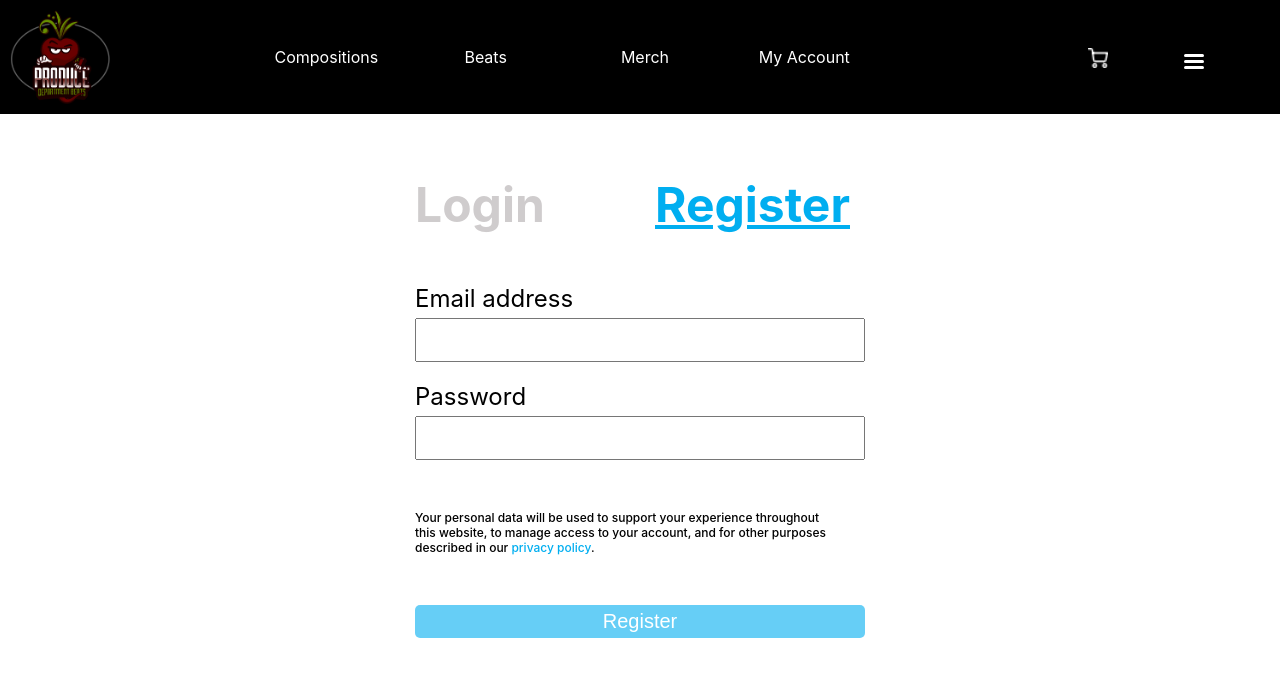
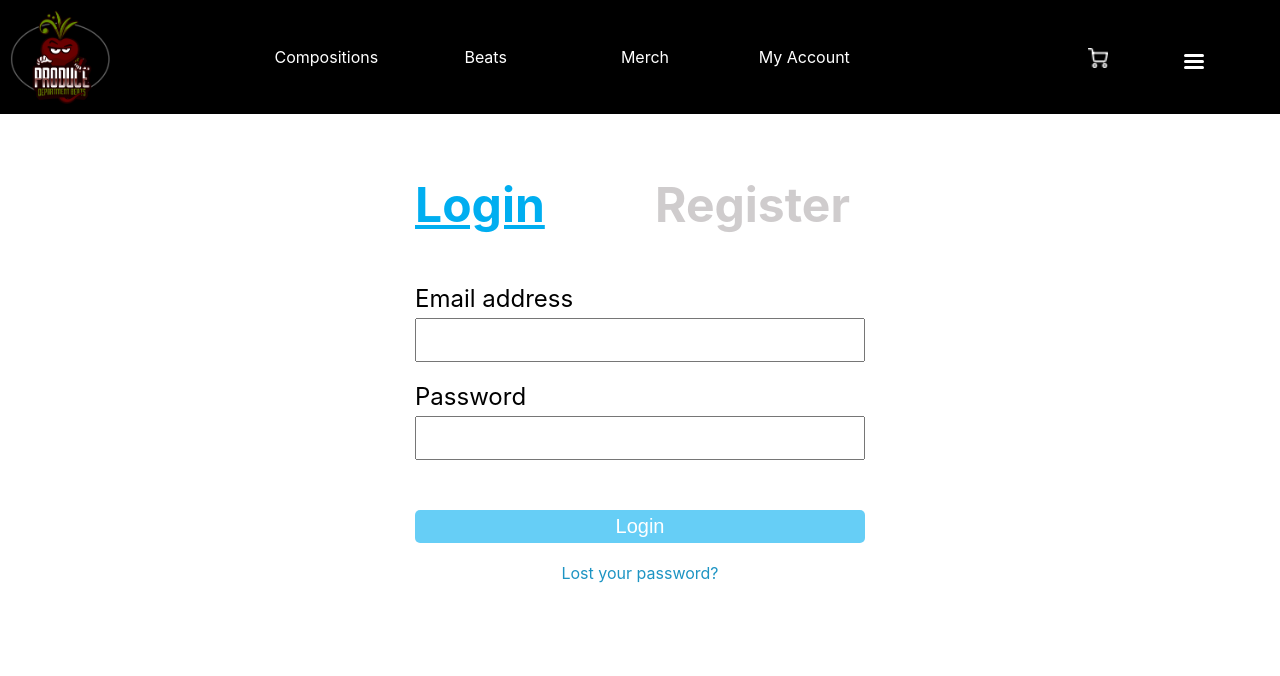
Before and after one commit to vernonsyncere/pdbeats, a React (Create React App) app in the folder client/: page / in a window 1280 px wide. Shown: the top 676 px of the page. Built offline with nearby package versions, Linux system fonts and the light colour scheme.

Commit message:
created state on RegistrationLogin and now it toggles between Login and registration

```diff
--- a/client/src/components/RegistrationLogin/RegistrationLogin.js
+++ b/client/src/components/RegistrationLogin/RegistrationLogin.js
@@ -1,25 +1,29 @@
-import React from 'react';
+import React, { useState } from 'react';
 
 import classes from './StyledRegistrationLogin.module.css';
 
 const Registration = (props) => {
 
-
-
+   const [state, setState] = useState(true)
+   console.log("here",state)
    const style = {
       color: "rgb(0, 174, 240)",
       textDecoration: "underline"
    };
 
-   let logOrReg = false;
+
+
+
 
    const logOrRegHandler = () => {
-      logOrReg = !logOrReg
-      console.log("I changed", logOrReg)
+      setState(!state)
    };
+
+
+
    return (
       <div className={ classes.Registration }>
-         {logOrReg === true
+         {state === true
             ? <div className={ classes.formBox }>
                <div className={ classes.loginReg }>
                   <div className={ classes.titles }>
```
